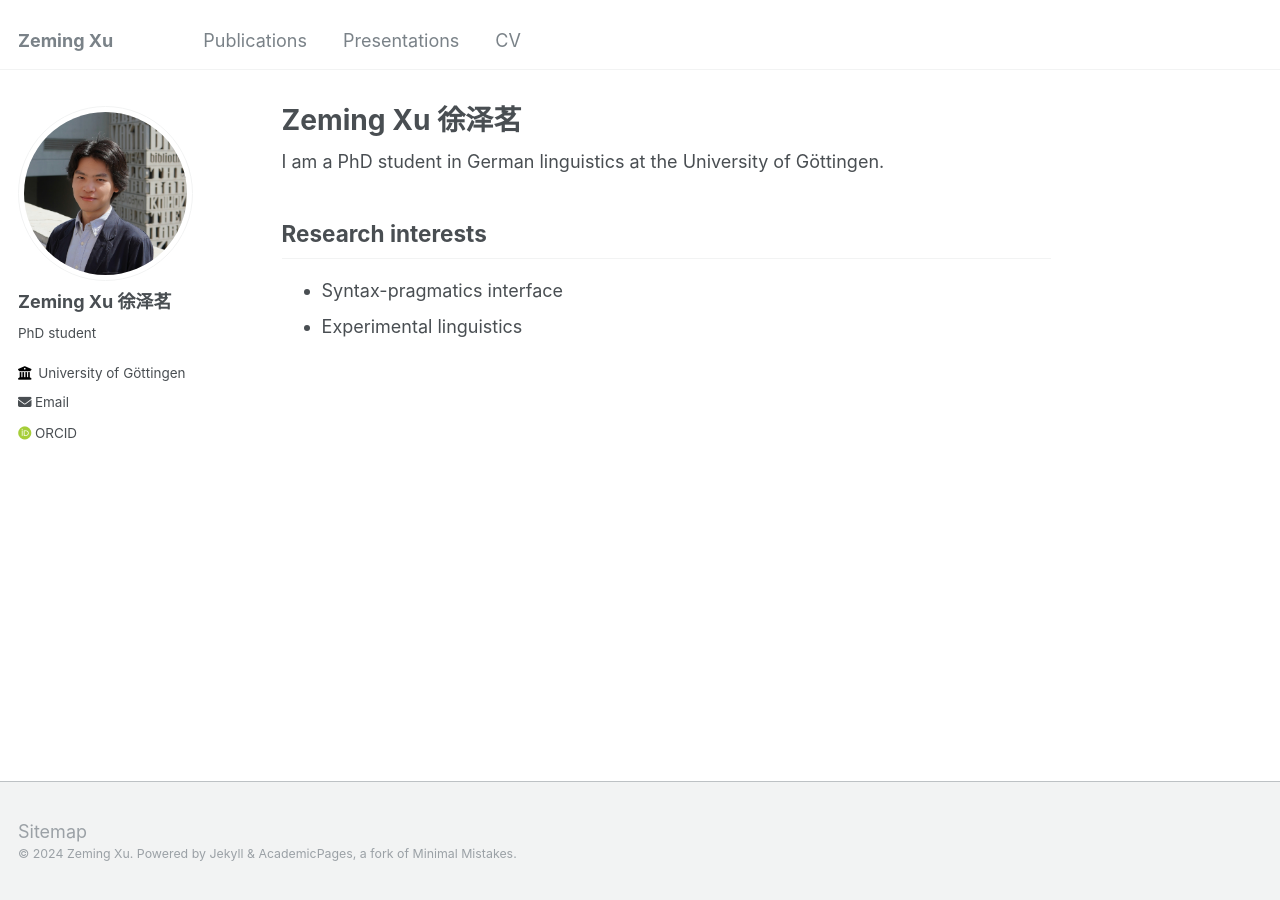
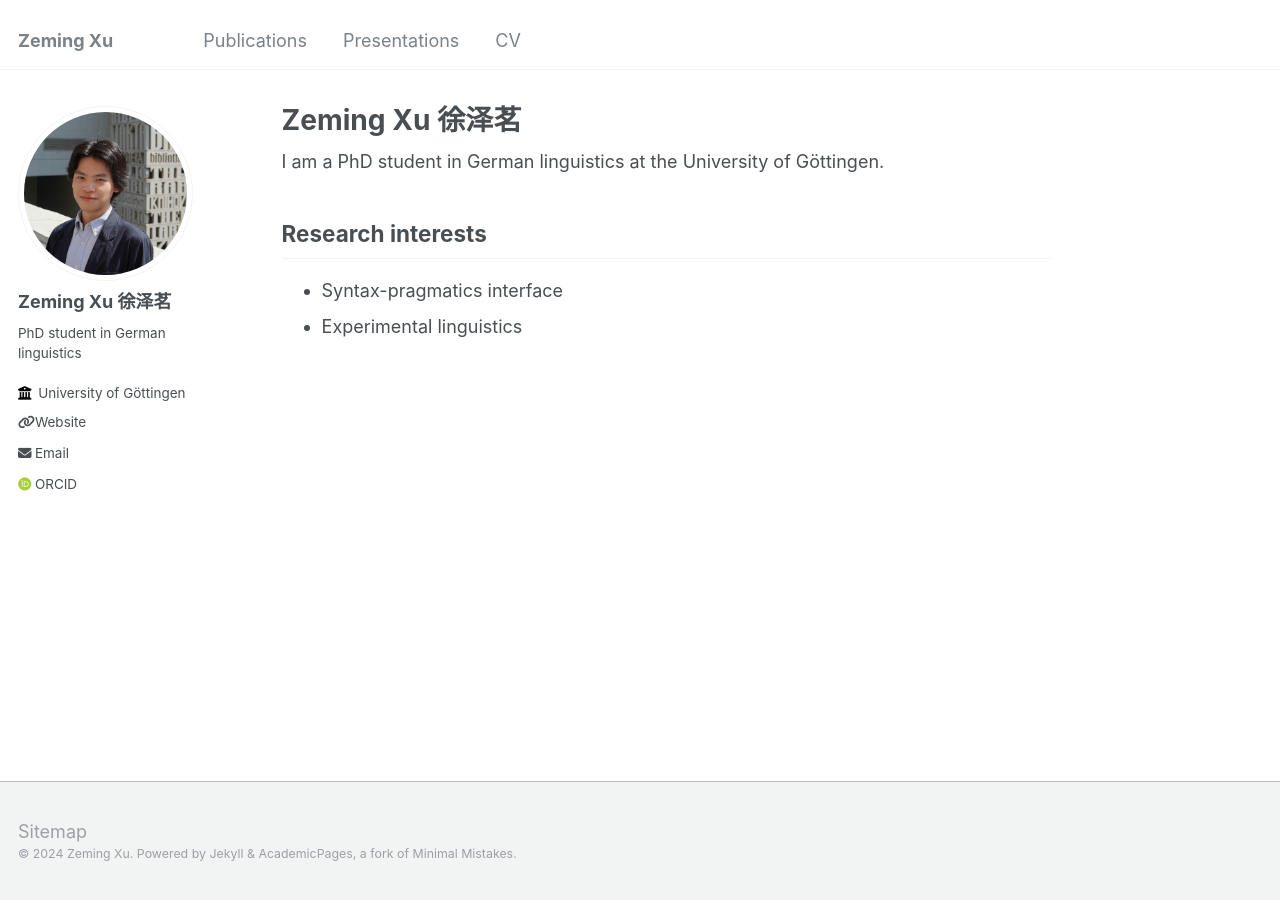
Before and after one commit to xu-zeming/xu-zeming.github.io, a Jekyll site: the page built from _pages/about.md, in a window 1280 px wide. Built offline with Jekyll 4.4.1, drawn with Linux system fonts in a browser that asks for light colours; some web fonts are replaced.

Commit message:
Update _config.yml

```diff
--- a/_config.yml
+++ b/_config.yml
@@ -24,10 +24,10 @@ author:
   avatar           : "Xu.jpg"
   name             : "Zeming Xu 徐泽茗"
   pronouns         : # example: "she/her"
-  bio              : "PhD student"
+  bio              : "PhD student in German linguistics"
   location         : # "Earth"
   employer         : "University of Göttingen"
-  uri              : # URL
+  uri              : "https://www.uni-goettingen.de/de/671903.html"
   email            : "zeming.xu@stud.uni-goettingen.de"
 
   # Academic websites
```
